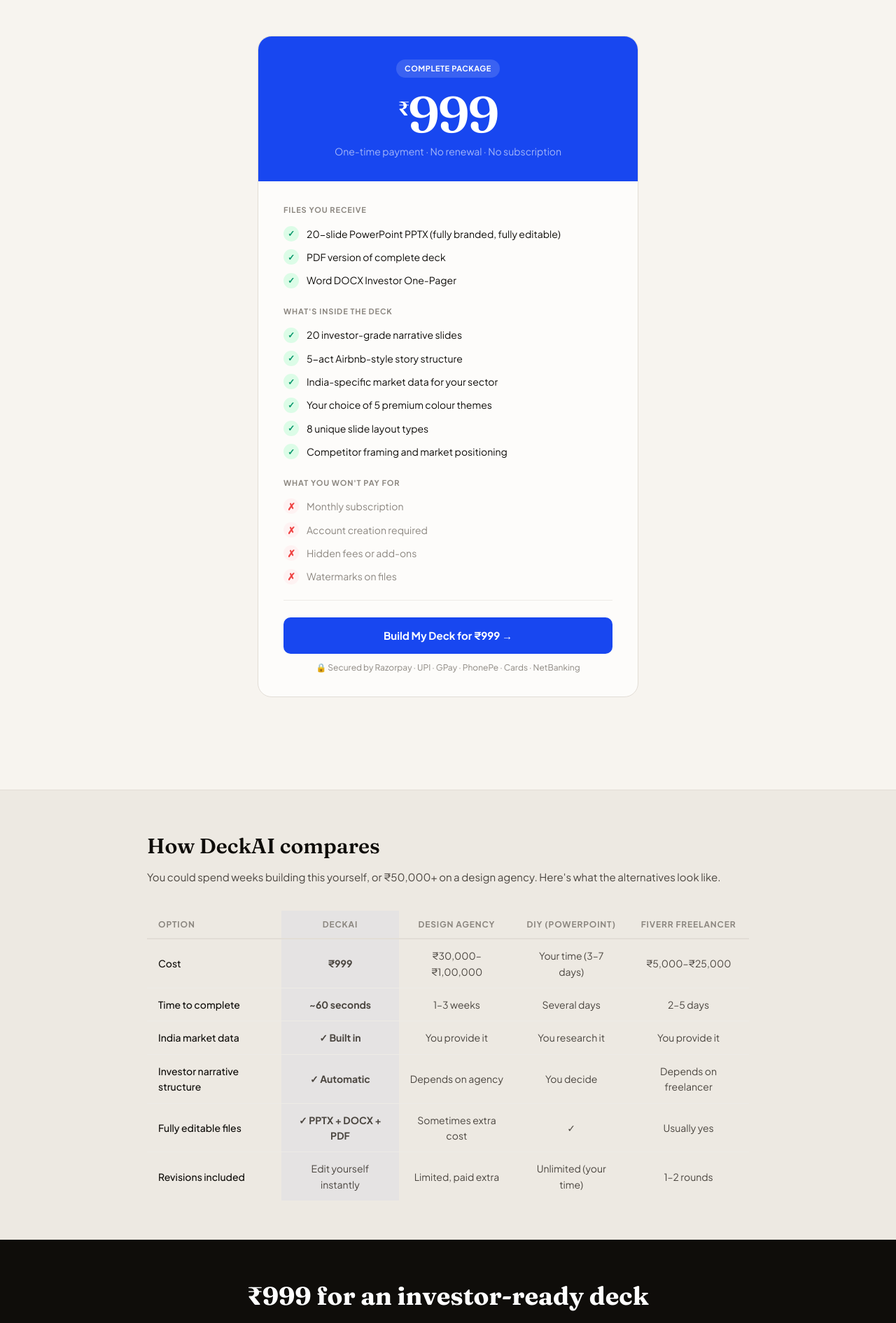
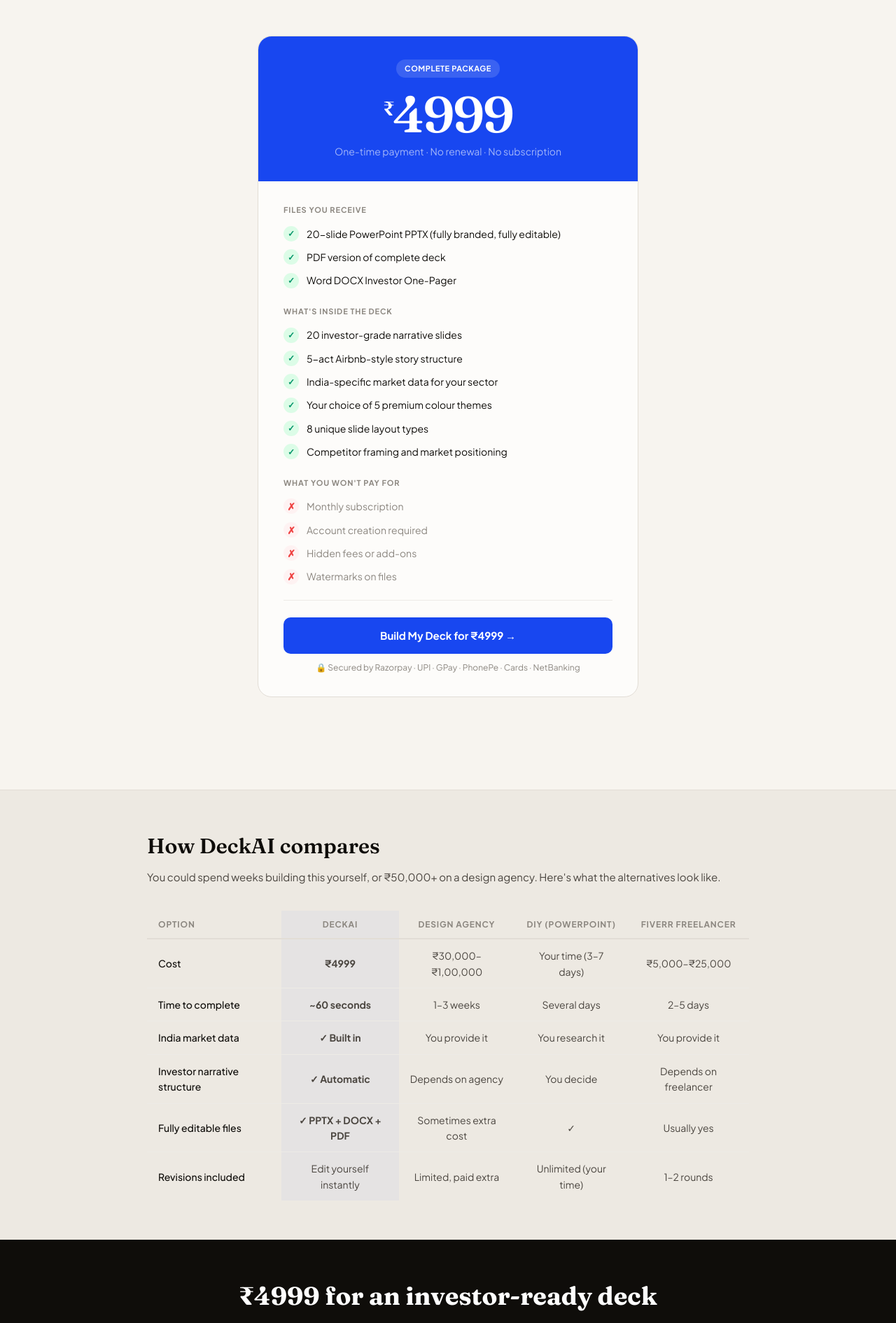
Before and after one commit to Ronprojects-Ai/deckai, a website: page public/pricing.html in a window 1280 px wide. Shown: the part 420-2310 px from the top of the page at 70% size. Drawn offline with Linux system fonts and the light colour scheme.

Commit message:
add all pages, fix footer links

```diff
--- a/public/pricing.html
+++ b/public/pricing.html
@@ -82,7 +82,7 @@ footer{background:var(--ink);padding:28px 48px;display:flex;align-items:center;j
   <div class="price-card">
     <div class="price-card-top">
       <div class="price-badge">Complete Package</div>
-      <div class="price-amount"><sup>₹</sup>999</div>
+      <div class="price-amount"><sup>₹</sup>4999</div>
       <div class="price-once">One-time payment · No renewal · No subscription</div>
     </div>
     <div class="price-card-body">
@@ -109,7 +109,7 @@ footer{background:var(--ink);padding:28px 48px;display:flex;align-items:center;j
         <div class="feat-row"><div class="feat-cross">✗</div><span style="color:var(--muted)">Watermarks on files</span></div>
       </div>
       <hr class="divider">
-      <a class="pay-btn" href="/#startForm">Build My Deck for ₹999 →</a>
+      <a class="pay-btn" href="/#startForm">Build My Deck for ₹4999 →</a>
       <div class="pay-note">🔒 Secured by Razorpay · UPI · GPay · PhonePe · Cards · NetBanking</div>
     </div>
   </div>
@@ -129,7 +129,7 @@ footer{background:var(--ink);padding:28px 48px;display:flex;align-items:center;j
       </tr>
       <tr>
         <td>Cost</td>
-        <td class="highlight-col yes">₹999</td>
+        <td class="highlight-col yes">₹4999</td>
         <td>₹30,000–₹1,00,000</td>
         <td>Your time (3–7 days)</td>
         <td>₹5,000–₹25,000</td>
@@ -174,7 +174,7 @@ footer{background:var(--ink);padding:28px 48px;display:flex;align-items:center;j
 </div>
 
 <div class="cta-strip">
-  <h2>₹999 for an investor-ready deck</h2>
+  <h2>₹4999 for an investor-ready deck</h2>
   <p>Less than a dinner out. Takes 3 minutes to fill the form.</p>
   <a class="cta-btn" href="/#startForm">Start Building →</a>
 </div>
```
Also changed, not shown: public/how-it-works.html (+2 -2 lines), public/terms.html (+3 -3 lines).
